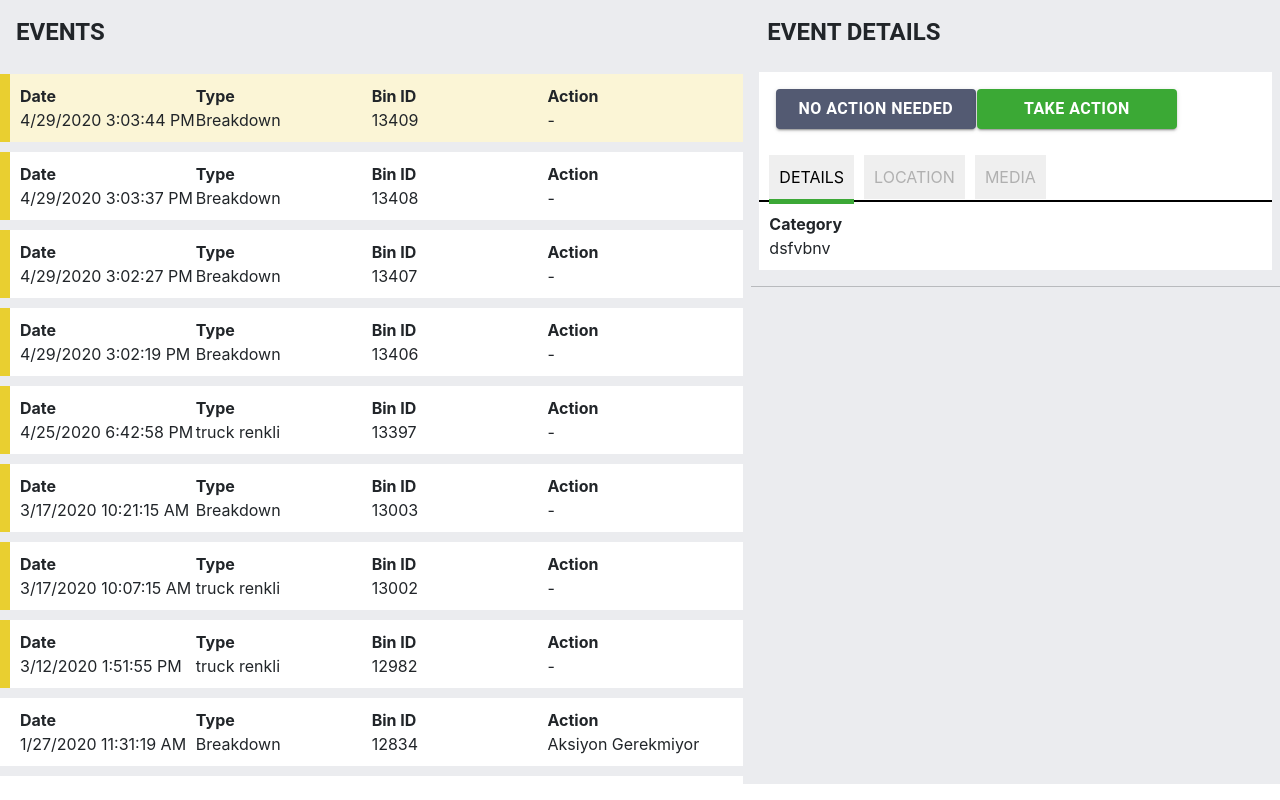
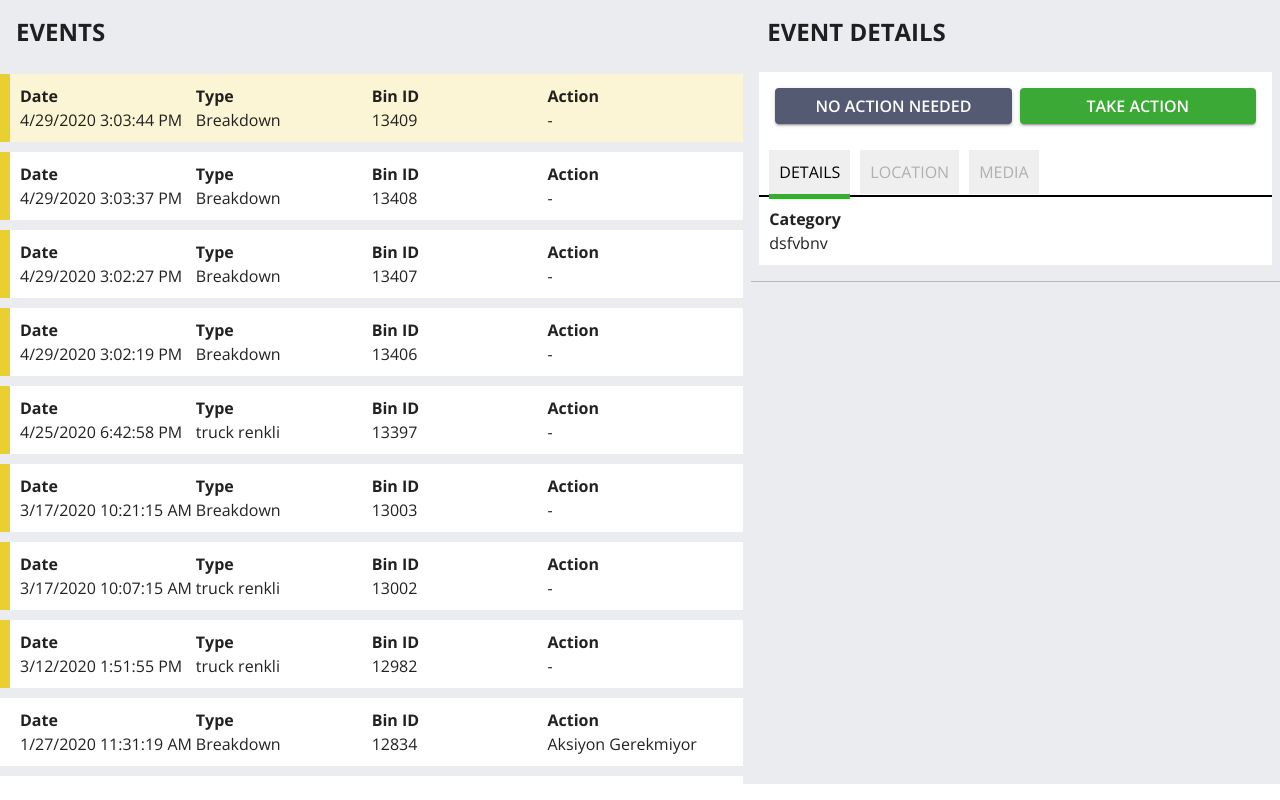
Before and after one commit to bunyaminerdal/interview-question1, a React (Create React App) app: page / in a window 1280 px wide. Built offline with nearby package versions, Linux system fonts and the light colour scheme.

Commit message:
material ui theme added

```diff
--- a/public/index.html
+++ b/public/index.html
@@ -21,6 +21,10 @@
       Learn how to configure a non-root public URL by running `npm run build`.
     -->
     <title>Evreka example</title>
+    <link
+      href="https://fonts.googleapis.com/css2?family=Open+Sans:wght@300;400;500;600;700;800&display=swap"
+      rel="stylesheet"
+    />
     <link
       href="https://cdn.jsdelivr.net/npm/bootstrap@5.2.0/dist/css/bootstrap.min.css"
       rel="stylesheet"
--- a/src/App.tsx
+++ b/src/App.tsx
@@ -10,7 +10,7 @@ import { useAppDispatch } from './store';
 function App() {
   const dispatch = useAppDispatch();
   useEffect(() => {
-    dispatch(getEventDatas(null));
+    dispatch(getEventDatas());
   }, [dispatch])
 
 
--- a/src/components/EventDetail.tsx
+++ b/src/components/EventDetail.tsx
@@ -5,7 +5,7 @@ import ReactAudioPlayer from 'react-audio-player'
 import { ReactComponent as Fullscreen } from '../icons/Fullscreen.svg'
 import { ReactComponent as FullscreenExit } from '../icons/Fullscreen-exit.svg'
 import { Box, Button, Grid, Stack, Typography } from '@mui/material'
-import { GrayButton, GreenButton } from './styled/StyledButton'
+import { StyledButton } from './styled/StyledButton'
 
 const selectionEnum = {
     details: 'details',
@@ -23,9 +23,14 @@ const EventDetail = () => {
         <Grid item md={6} sm={12} xs={12} lg={5} xl={4}>
             <Typography variant="h5" fontWeight="700" p={2}>EVENT DETAILS</Typography>
             <Box sx={{ backgroundColor: "#ffffff", margin: 1 }}>
-                <Stack direction="row" sx={{ padding: 2 }}>
-                    <GrayButton variant='contained' sx={{ fontSize: { xs: 14, sm: 16, md: 14, lg: 16 } }} > NO ACTION NEEDED</GrayButton>
-                    <GreenButton variant='contained' sx={{ fontSize: { xs: 14, sm: 16, md: 14, lg: 16 } }} > TAKE ACTION</GreenButton>
+                <Stack direction="row" sx={{ padding: 2, gap: 1 }}>
+                    <Grid item xs={6} >
+                        <StyledButton fullWidth color='secondary' variant='contained'  > NO ACTION NEEDED</StyledButton>
+                    </Grid>
+                    <Grid item xs={6} >
+                        <StyledButton fullWidth color='primary' variant='contained'  > TAKE ACTION</StyledButton>
+                    </Grid>
+
                 </Stack>
                 <div className='event-detail-operations-button-container'>
                     <button className={selection === selectionEnum.details ? 'active' : ''} onClick={() => setSelection(selectionEnum.details)}>DETAILS</button>
--- a/src/components/styled/StyledButton.tsx
+++ b/src/components/styled/StyledButton.tsx
@@ -1,20 +1,9 @@
 import styled from "@emotion/styled";
-import { Button, darken } from "@mui/material";
+import { Button } from "@mui/material";
 
 
-export const GreenButton = styled(Button)({
-    backgroundColor: '#3BA935',
+export const StyledButton = styled(Button)({
     fontSize: 16,
     fontWeight: 600,
-    margin: 0.5,
-    minWidth: 200,
-    "&:hover": { backgroundColor: darken('#3BA935', 0.2) }
+    padding: 4,
 });
-export const GrayButton = styled(Button)({
-    backgroundColor: '#535A72',
-    fontSize: 16,
-    fontWeight: 600,
-    margin: 0.5,
-    minWidth: 200,
-    "&:hover": { backgroundColor: darken('#535A72', 0.2) }
-});
--- a/src/features/eventSlice.ts
+++ b/src/features/eventSlice.ts
@@ -9,7 +9,7 @@ const eventSlice = createSlice({
     name: "eventdata",
     initialState,
     reducers: {
-        getEventDatas: (state, action) => {
+        getEventDatas: (state) => {
             state.datas = example_response.data;
             state.selectedData = example_response.data[0] ? example_response.data[0] : {} as data;
         },
--- a/src/index.tsx
+++ b/src/index.tsx
@@ -4,15 +4,20 @@ import './index.css';
 import App from './App';
 import { Provider } from 'react-redux';
 import store from './store';
+import { CssBaseline, ThemeProvider } from '@mui/material';
+import theme from './styles/theme';
 
 const root = ReactDOM.createRoot(
   document.getElementById('root') as HTMLElement
 );
 root.render(
-  <Provider store={store}>
-    <React.StrictMode>
-      <App />
-    </React.StrictMode>
-  </Provider>
+  <ThemeProvider theme={theme}>
+    <Provider store={store}>
+      <React.StrictMode>
+        <CssBaseline />
+        <App />
+      </React.StrictMode>
+    </Provider>
+  </ThemeProvider>
 
 );
--- /dev/null
+++ b/src/styles/theme.ts
@@ -0,0 +1,6 @@
+import { createTheme } from "@mui/material";
+import { themeOptions } from "./themeOptions";
+
+const theme = createTheme(themeOptions)
+
+export default theme
--- /dev/null
+++ b/src/styles/themeOptions.ts
@@ -0,0 +1,15 @@
+import { ThemeOptions } from "@mui/material";
+export const themeOptions: ThemeOptions = {
+    typography: {
+        fontFamily: ['"Open Sans"', "sans serif"].join(',')
+    },
+    palette: {
+        mode: 'light',
+        primary: {
+            main: '#3BA935',
+        },
+        secondary: {
+            main: '#535A72',
+        },
+    },
+};
```
